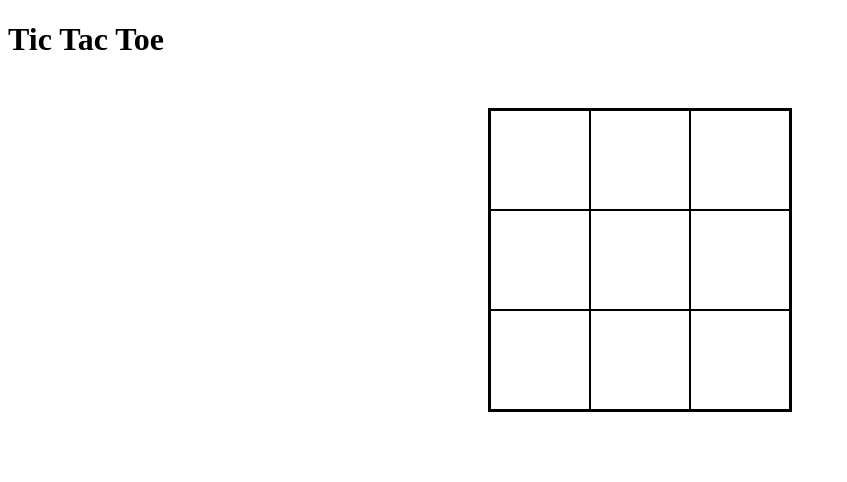
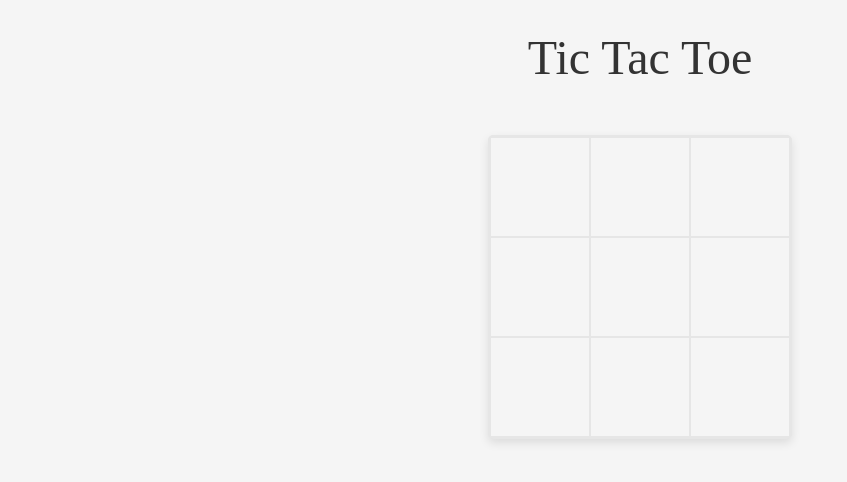
Before and after one commit to Askansz/TicTacToeGame, a plain HTML site: page index.html in a window 1280 px wide. Shown: the whole page, without its empty margins (0-847 px from the left). Drawn offline with Linux system fonts and the light colour scheme.

Commit message:
Update style.css

```diff
--- a/style.css
+++ b/style.css
@@ -5,7 +5,10 @@
     height: 300px;
     margin: auto;
     margin-top: 50px;
-    border: 2px solid black;
+    border: 2px solid #e6e6e6;
+    border-radius: 5px;
+    box-shadow: 0px 4px 10px rgba(0, 0, 0, 0.1);
+    background-color: #f5f5f5;
 }
 
 .square {
@@ -15,7 +18,7 @@
     text-align: center;
     line-height: 100px;
     box-sizing: border-box;
-    border: 1px solid black;
+    border: 1px solid #e6e6e6;
     cursor: pointer;
 }
 
@@ -24,9 +27,21 @@
 }
 
 .x {
-    color: blue;
+    color: #0047ab;
 }
 
 .o {
-    color: red;
+    color: #ff2e2e;
 }
+
+h1 {
+    text-align: center;
+    margin-top: 30px;
+    font-size: 3em;
+    font-weight: normal;
+    color: #333;
+}
+
+body {
+    background-color: #f5f5f5;
+}
```
